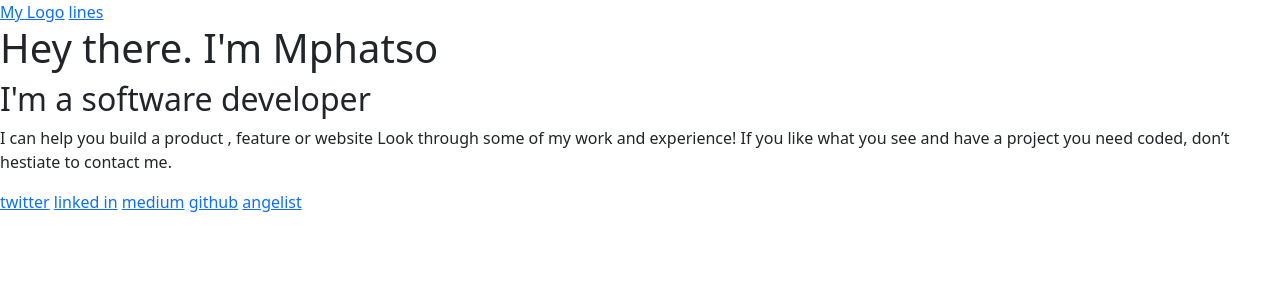
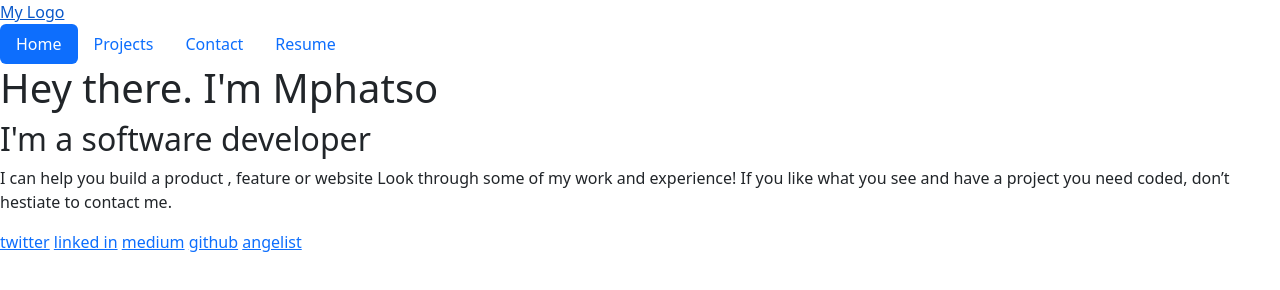
Before and after one commit to Lichapa/portfolio, a website: page src/index.html in a window 1280 px wide. Drawn offline with nearby package versions, Linux system fonts and the light colour scheme.

Commit message:
Added a nav bar

```diff
--- a/src/index.html
+++ b/src/index.html
@@ -9,12 +9,32 @@
   <title>Portfolio</title>
 </head>
 <body>
-  <header>
-    <nav>
-      <a href="index.html">My Logo</a>
-      <a href="">lines</a>
-    </nav>
-  </header>
+  <div class="container"></div>
+    <header class="d-flex flex-wrap">
+      <nav class="inline">
+        <div  class="nav me-auto">
+          <a href="index.html" class="nav-item ">My Logo</a>
+        </div>
+
+        <ul class="nav nav-pills align-right">
+          <li class="nav-item">
+            <a href="#" class="nav-link active">Home</a>
+          </li>
+          <li class="nav-item">
+            <a href="#" class="nav-link ">Projects</a>
+          </li>
+          <li class="nav-item">
+            <a href="#" class="nav-link ">Contact </a>
+          </li>
+          <li class="nav-item">
+            <a href="#" class="nav-link ">Resume</a>
+          </li>
+
+
+        </ul>
+      </nav>
+    </header>
+  </div>
 
   <section class="headline">
     <h1 class="blue">Hey there. I'm Mphatso</h1>
@@ -29,7 +49,6 @@ don’t hestiate to contact me.</p>
       <a href="angelist">angelist</a>
     </p>
   </section>
-
   <script src="https://ajax.googleapis.com/ajax/libs/jquery/1.11.2/jquery.min.js"></script>
     <script src="js/bootstrap.min.js"></script>
 </body>
```
